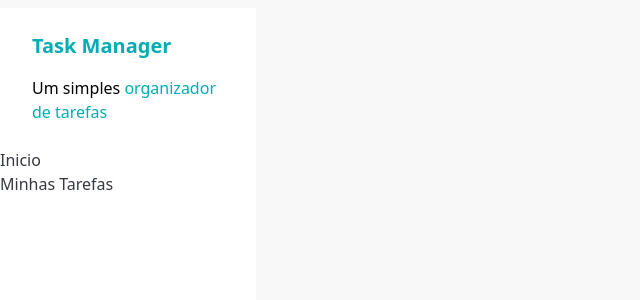
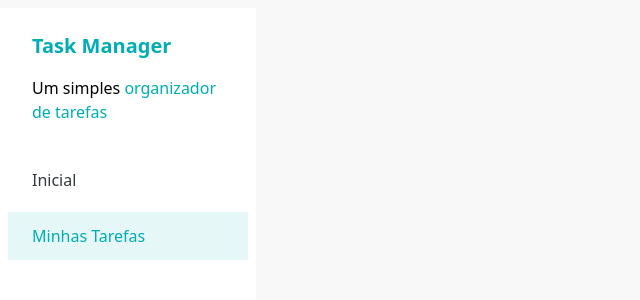
Before and after one commit to Klevisonf/task-manager, a React (Vite) app: page / in a window 1280 px wide. Shown: the top 300 px of the page, without its empty margins (0-640 px from the left). Built offline with nearby package versions, Linux system fonts and the light colour scheme.

Commit message:
chore: add sidebar with sidebarButton

```diff
--- /dev/null
+++ b/src/components/SidebarButton.jsx
@@ -0,0 +1,17 @@
+const SidebarButton = ({ children, variant }) => {
+  const getVariantClasses = () => {
+    if (variant === "unselected") {
+      return "text-[#35383E]"
+    }
+    if (variant === "selected") {
+      return " bg-[#E6F7F8] text-[#00ADB5]"
+    }
+  }
+  return (
+    <a href="a" className={`px-6 py-3 ${getVariantClasses()}`}>
+      {children}
+    </a>
+  )
+}
+
+export default SidebarButton
--- a/src/components/sidebar.jsx
+++ b/src/components/sidebar.jsx
@@ -1,3 +1,5 @@
+import SidebarButton from "./SidebarButton"
+
 const Sidebar = () => {
   return (
     <div className="mt-2 h-screen w-64 bg-white">
@@ -8,13 +10,9 @@ const Sidebar = () => {
           <span className="text-[#00ADB5]">organizador de tarefas</span>
         </p>
       </div>
-      <div className="flex flex-col">
-        <a href="" className="text-[#35383E]">
-          Inicio
-        </a>
-        <a href="" className="text-[#35383E]">
-          Minhas Tarefas
-        </a>
+      <div className="flex flex-col gap-2 p-2">
+        <SidebarButton variant="unselected">Inicial</SidebarButton>
+        <SidebarButton variant="selected">Minhas Tarefas</SidebarButton>
       </div>
     </div>
   )
```
Also changed, not shown: tailwind.config.js (deleted).
